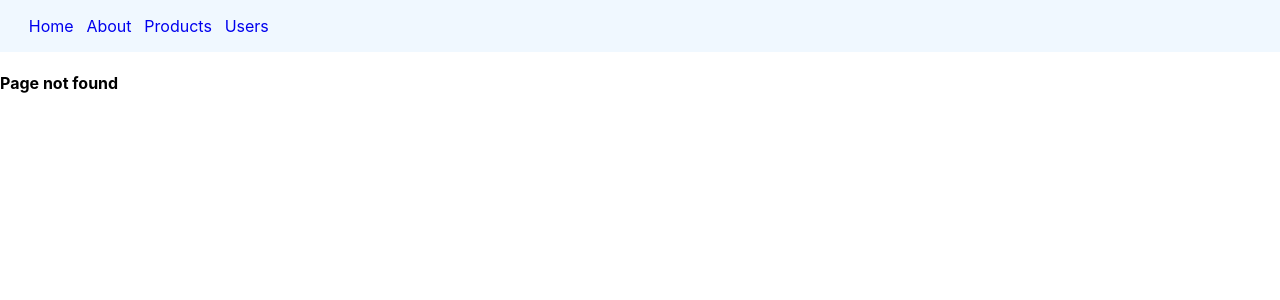
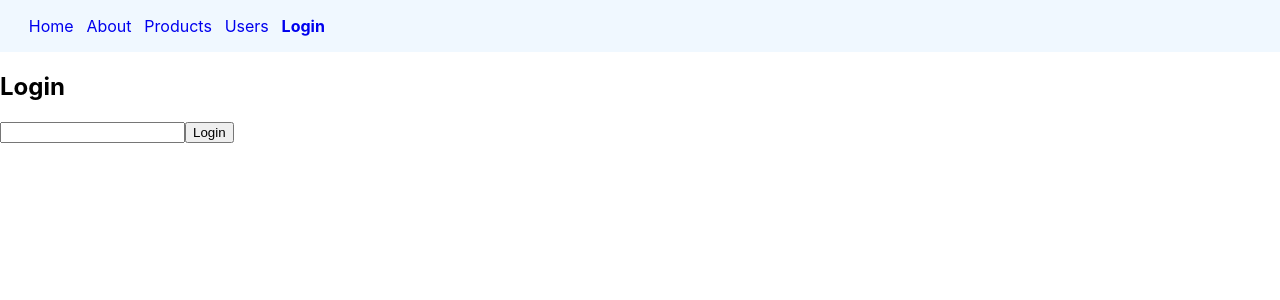
Before and after one commit to Soham2407/react-router-dom, a React (Create React App) app: page /login in a window 1280 px wide. Before the commit this address had no page. Shown: the top 300 px of the page. Built offline with nearby package versions, Linux system fonts and the light colour scheme.

Commit message:
protected route added

```diff
--- a/src/App.js
+++ b/src/App.js
@@ -10,6 +10,8 @@ import NewProduct from "./components/NewProduct";
 import Users from "./components/Users";
 import Admin from "./components/Admin";
 import UserDetails from "./components/UserDetails";
+import Login from "./components/Login";
+import ProtectedRoute from "./components/ProtectedRoute";
 import "./App.css";
 
 function App() {
@@ -17,7 +19,14 @@ function App() {
     <>
       <Navbar />
       <Routes>
-        <Route path="/" element={<Home />} />
+        <Route
+          path="/"
+          element={
+            <ProtectedRoute>
+              <Home />
+            </ProtectedRoute>
+          }
+        />
         <Route path="about" element={<About />} />
         <Route path="order-summary" element={<OrderSummery />} />
         <Route path="products" element={<Product />}>
@@ -29,6 +38,7 @@ function App() {
           <Route path=":id" element={<UserDetails />} />
           <Route path="admin" element={<Admin />} />
         </Route>
+        <Route path="login" element={<Login />} />
         <Route path="*" element={<NoMatch />} />
       </Routes>
     </>
--- /dev/null
+++ b/src/components/Login.js
@@ -0,0 +1,27 @@
+import React, { useEffect } from "react";
+import { useNavigate } from "react-router-dom";
+
+const Login = () => {
+  const navigate = useNavigate();
+  const login = localStorage.getItem("isLogin");
+
+  const loginHandler = () => {
+    localStorage.setItem("isLogin", true);
+    navigate("/");
+  };
+
+  useEffect(() => {
+    if (JSON.parse(login)) {
+      navigate("/");
+    }
+  }, []);
+  return (
+    <div>
+      <h2>Login</h2>
+      <input type="text" />
+      <button onClick={loginHandler}>Login</button>
+    </div>
+  );
+};
+
+export default Login;
--- a/src/components/Navbar.js
+++ b/src/components/Navbar.js
@@ -1,13 +1,29 @@
-import React from "react";
-import { NavLink } from "react-router-dom";
+import React, { useEffect, useState } from "react";
+import { NavLink, Link, useNavigate } from "react-router-dom";
 
 const Navbar = () => {
+  const navigate = useNavigate();
+  const [showLogin, setShowLogin] = useState(false);
+  const login = JSON.parse(localStorage.getItem("isLogin"));
   const navLinkStyles = ({ isActive }) => {
     return {
       fontWeight: isActive ? "bold" : "normal",
     };
   };
 
+  const signoutHandler = () => {
+    localStorage.setItem("isLogin", false);
+    setShowLogin(false);
+  };
+
+  useEffect(() => {
+    if (login) {
+      setShowLogin(true);
+    } else {
+      setShowLogin(false);
+      navigate("/login");
+    }
+  }, [login]);
   return (
     <nav className="primary-nav">
       <NavLink style={navLinkStyles} to="/">
@@ -22,6 +38,13 @@ const Navbar = () => {
       <NavLink style={navLinkStyles} to="/users">
         Users
       </NavLink>
+      {showLogin ? (
+        <Link onClick={signoutHandler}>Signout</Link>
+      ) : (
+        <NavLink style={navLinkStyles} to="/login">
+          Login
+        </NavLink>
+      )}
     </nav>
   );
 };
--- /dev/null
+++ b/src/components/ProtectedRoute.js
@@ -0,0 +1,16 @@
+import React, { useEffect } from "react";
+import { useNavigate } from "react-router-dom";
+
+const ProtectedRoute = ({ children }) => {
+  const navigate = useNavigate();
+  const login = JSON.parse(localStorage.getItem("isLogin"));
+
+  useEffect(() => {
+    if (!login) {
+      navigate("/login");
+    }
+  }, []);
+  return <div>{children}</div>;
+};
+
+export default ProtectedRoute;
```
